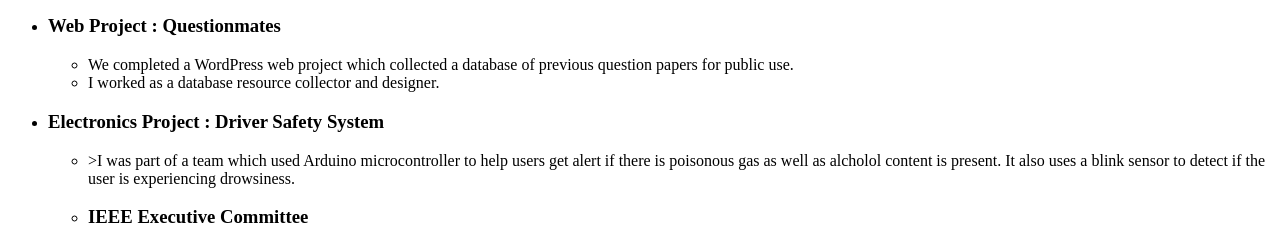
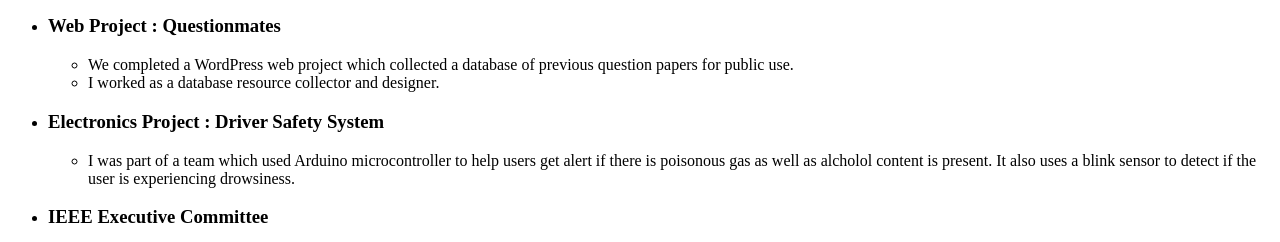
Before and after one commit to EvilGrinn/My-Resume, a plain HTML site: page index.html in a window 1280 px wide. Shown: the part 810-1052 px from the top of the page. Drawn offline with Linux system fonts and the light colour scheme.

Commit message:
Add files via upload

```diff
--- a/index.html
+++ b/index.html
@@ -42,9 +42,8 @@
             </ul>
         </li>
         <li><h3>Electronics Project : Driver Safety System</h3>
-            <ul><li>>I was part of a team which used Arduino microcontroller to help users get alert if there is poisonous gas as well as alcholol content is present. It also uses a blink sensor to detect if the user is experiencing drowsiness.</li
+            <ul><li>I was part of a team which used Arduino microcontroller to help users get alert if there is poisonous gas as well as alcholol content is present. It also uses a blink sensor to detect if the user is experiencing drowsiness.</li>
             </ul>
-        </li>
         <li><h3>IEEE Executive Committee</h3>
         One Tenure of service was done for the IEEE student Branch of my Institute
         <ul>
```
